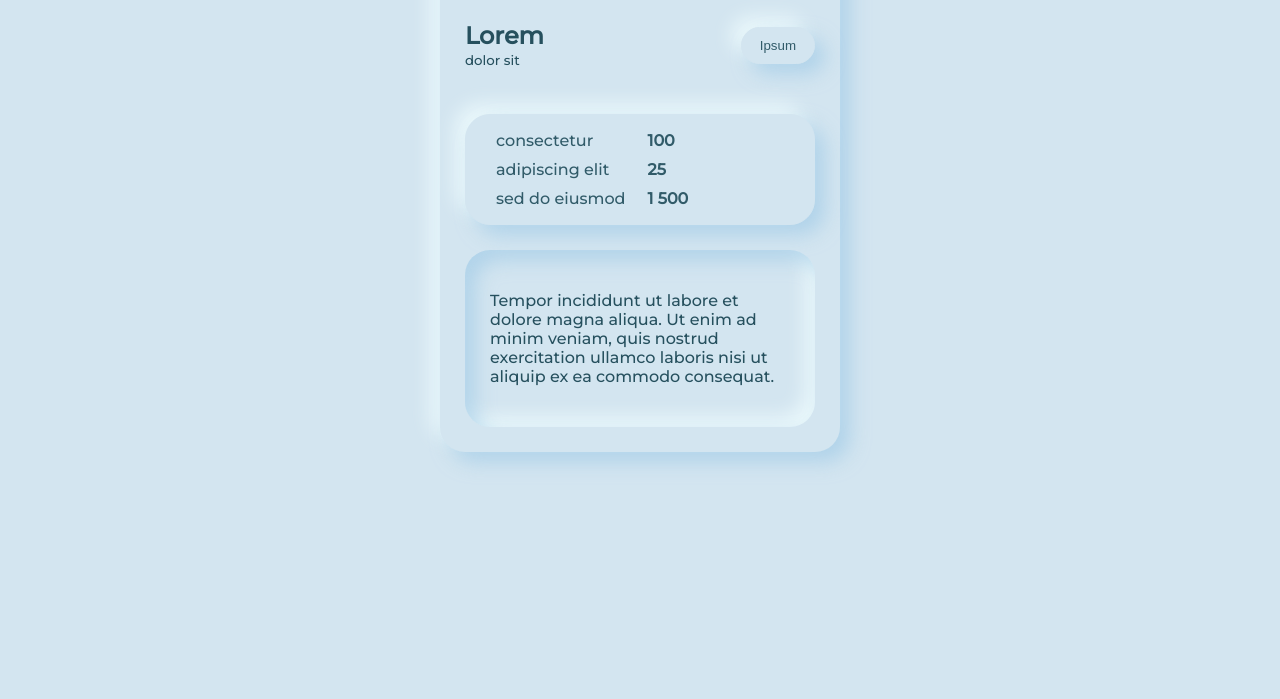
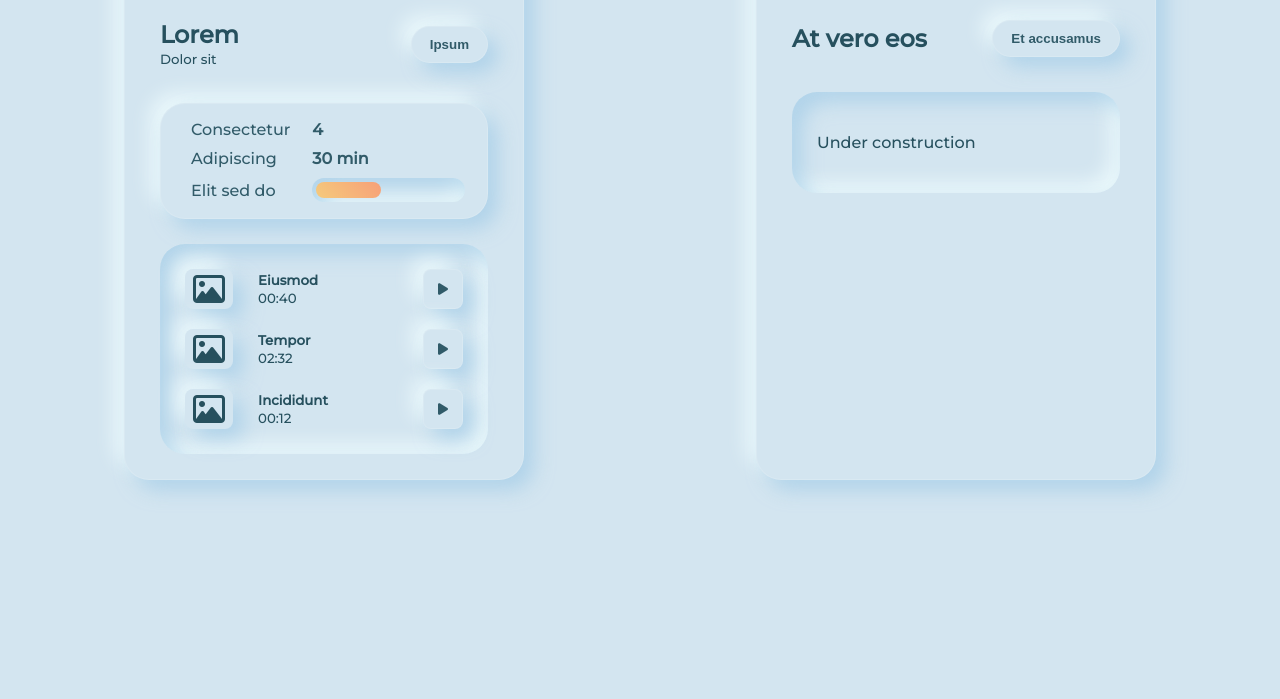
Before and after one commit to MelindaPasco/neumorphism, a plain HTML site: page index.html in a window 1280 px wide. Shown: the part 101-800 px from the top of the page. Drawn offline with Linux system fonts and the light colour scheme.

Commit message:
sass + polish design

```diff
--- a/index.html
+++ b/index.html
@@ -24,7 +24,7 @@
         <div class="article_title">
             <div>
                 <h2>Lorem</h2>
-                <small>dolor sit</small>
+                <small>Dolor sit</small>
             </div>
 
             <button class="button--pill">Ipsum</button>
@@ -33,26 +33,76 @@
         <section class="article_section">
             <table>
                 <tr>
-                    <td>consectetur</td>
-                    <td>100</td>
+                    <td>Consectetur</td>
+                    <td>4</td>
                 </tr>
                 <tr>
-                    <td>adipiscing elit</td>
-                    <td>25</td>
+                    <td>Adipiscing</td>
+                    <td>30 min</td>
                 </tr>
                 <tr>
-                    <td>sed do eiusmod</td>
+                    <td>Elit sed do</td>
                     <td>
-                        1 500
+                        <div class="chart_container">
+                            <div class="chart_bar"></div>
+                        </div>
                     </td>
                 </tr>
             </table>
         </section>
 
         <div class="article_content">
-            <p>
-                Tempor incididunt ut labore et dolore magna aliqua. Ut enim ad minim veniam, quis nostrud exercitation ullamco laboris nisi ut aliquip ex ea commodo consequat.
-            </p>
+            <div class="article_content-video">
+                <i class="content-video_preview fa fa-picture-o fa-2xl" aria-hidden="true"></i>
+                <div class="content-video_info">
+                    <p>Eiusmod</p>
+                    <small>00:40</small>
+                </div>
+                <button class="content-video_button button--square">
+                    <i class="fa fa-play" aria-hidden="true"></i>
+                </button>
+            </div>
+
+            <div class="article_content-video">
+                <i class="content-video_preview fa fa-picture-o fa-2xl" aria-hidden="true"></i>
+                <div class="content-video_info">
+                    <p>Tempor</p>
+                    <small>02:32</small>
+                </div>
+                <button class="content-video_button button--square">
+                    <i class="fa fa-play" aria-hidden="true"></i>
+                </button>
+            </div>
+
+            <div class="article_content-video">
+                <i class="content-video_preview fa fa-picture-o fa-2xl" aria-hidden="true"></i>
+                <div class="content-video_info">
+                    <p>Incididunt</p>
+                    <small>00:12</small>
+                </div>
+                <button class="content-video_button button--square">
+                    <i class="fa fa-play" aria-hidden="true"></i>
+                </button>
+            </div>
+        </div>
+    </article>
+
+    <article>
+        <div class="article_header">
+            <i class="article_icon fa fa-paperclip fa-xl" aria-hidden="true"></i>
+            <h1>NEUMORPHISM</h1>
+        </div>
+
+        <div class="article_title">
+            <div>
+                <h2>At vero eos</h2>
+            </div>
+
+            <button class="button--pill">Et accusamus</button>
+        </div>
+
+        <div class="article_content">
+            <p>Under construction</p>
         </div>
     </article>
 
--- /dev/null
+++ b/style.scss
@@ -0,0 +1,172 @@
+body {
+    display: flex;
+    background-color: #D3E5F0;
+    font-family: 'Montserrat', sans-serif;
+    color: #26505e;
+}
+
+h1 {
+    font-family: 'Poppins', sans-serif;
+    font-size: 18px;
+    margin: 0;
+}
+h2 {
+    margin: 0;
+}
+
+article {
+    box-sizing: border-box;
+    width: 400px;
+    max-width: 90vw;
+    margin: 25px auto;
+    padding: 25px 35px;
+    border: 1px solid #fdfdfd23;
+    border-radius: 25px;
+    background: #D3E5F0;
+    box-shadow:  10px 10px 19px #97c7e594,
+                -10px -10px 19px #f3ffffbb;
+
+}
+
+.article {
+    &_header {
+        position: relative;
+        padding: 0 45px;
+        text-align: center;
+        letter-spacing: 2px;
+    }
+    &_title {
+        display: flex;
+        justify-content: space-between;
+        align-items: center;
+        padding: 35px 0;
+    }
+    &_content {
+        padding: 25px;
+        border-radius: 25px;
+        background: #D3E5F0;
+        box-shadow: inset 10px 10px 19px #97c7e594,
+                inset -10px -10px 19px #f3ffffbb;
+
+        &-video {
+            display: flex;
+            width: 100%;
+            justify-content: space-between;
+            align-items: center;
+
+            &:not(:last-child) {
+                margin-bottom: 20px;
+            }
+
+            .content-video_preview {
+                height: 32px;
+                width: 32px;
+                padding: 4px 8px;
+                line-height: 1;
+                border-radius: 8px;
+                background: #D3E5F0;
+                box-shadow: 10px 10px 19px #97c7e594,
+                            -10px -10px 19px #f3ffffbb;
+            }
+            .content-video_info {
+                flex: 1 1 auto;
+                padding-left: 25px;
+
+                p {
+                    margin: 0;
+                    font-size: smaller;
+                    font-weight: bold;
+                }
+                small {
+                    padding: 0;
+                }
+            }
+        }
+    }
+    &_section {
+        padding: 10px 18px;
+        margin-bottom: 25px;
+        border: 1px solid #fdfdfd23;
+        border-radius: 25px;
+        background: #D3E5F0;
+        color: #315B69;
+        box-shadow:  10px 10px 19px #97c7e594,
+                    -10px -10px 19px #f3ffffbb;
+    }
+    &_icon {
+        position: absolute;
+        top: 10px;
+        left: 0;
+    }
+}
+
+table {
+    width: 100%;
+
+    td {
+        padding: 4px 10px;
+
+        &:first-child {
+            width: 1%;
+            white-space: nowrap;
+        }
+        &:nth-child(2) {
+            font-weight: bold;
+        }
+    }
+
+    .chart {
+        &_container {
+            display: flex;
+            height: 16px;
+            width: 100%;
+            padding: 4px;
+            border-radius: 25px;
+            background: #D3E5F0;
+            box-shadow: inset 10px 10px 19px #97c7e594,
+                    inset -10px -10px 19px #f3ffffbb;
+        }
+        &_bar {
+            background: linear-gradient(50deg, #F5CA7C, #F7A078);
+            height: 100%;
+            width: 45%;
+            border-radius: 25px;
+        }
+    }
+}
+
+
+.button {
+    cursor: pointer;
+    font-weight: bold;
+    color: #315B69;
+    background: #D3E5F0;
+    border: 1px solid #fdfdfd23;
+    box-shadow: 10px 10px 19px #97c7e594,
+                -10px -10px 19px #f3ffffbb;
+    &:active {
+        box-shadow: 10px 10px 19px #97c7e594,
+                    -10px -10px 19px #f3ffffbb,
+                    inset 5px 5px 12px #97c7e594,
+                    inset -5px -5px 12px #f3ffffbb;
+    }
+
+    &--pill {
+        @extend .button;
+        padding: 10px 18px;
+        border-radius: 25px;
+        background: #D3E5F0;
+    }
+    &--square {
+        @extend .button;
+        height: 40px;
+        width: 40px;
+        border-radius: 8px;
+    }
+}
+
+@media only screen and (max-width: 900px) {
+    body {
+        display: block;
+    }
+  }
```
Also changed, not shown: style.css, 1 other file.
